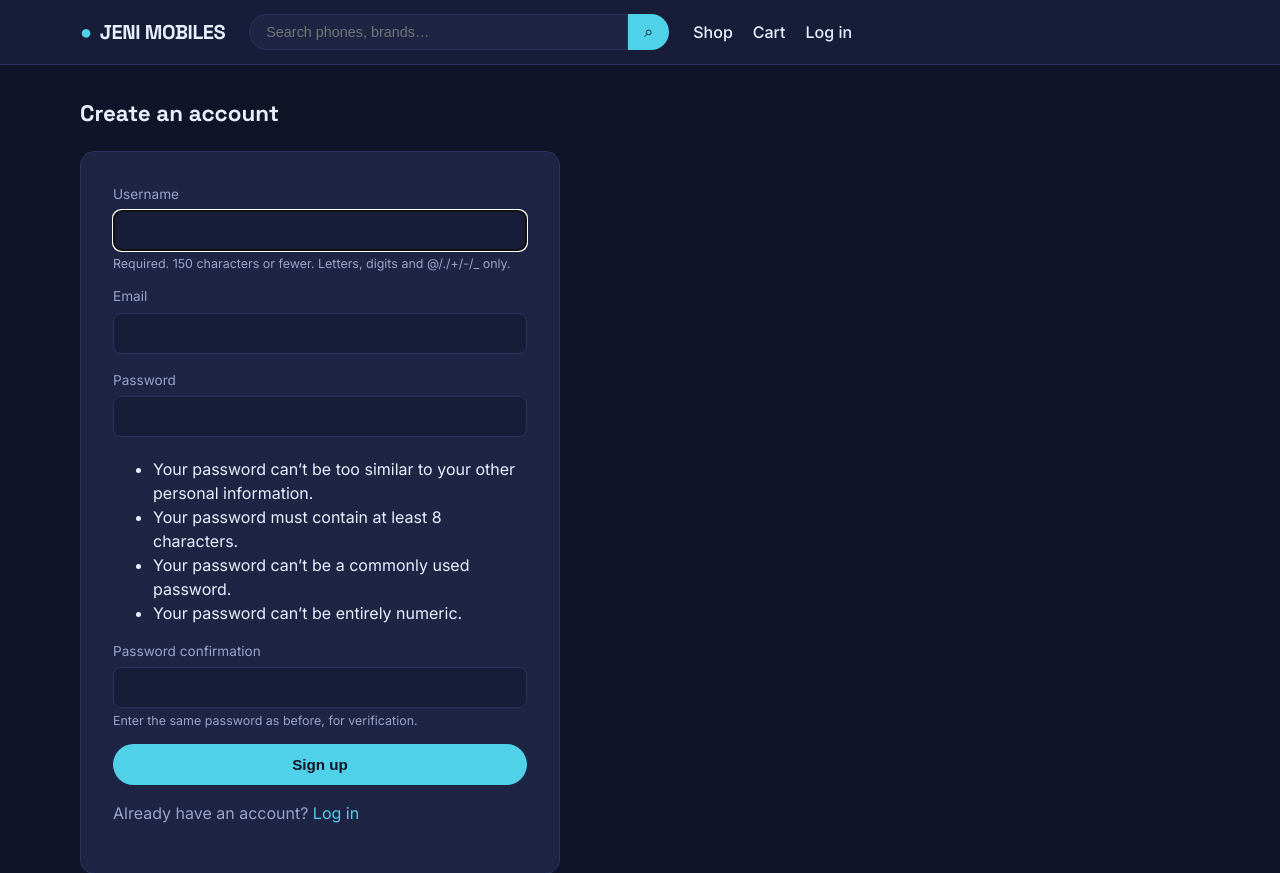
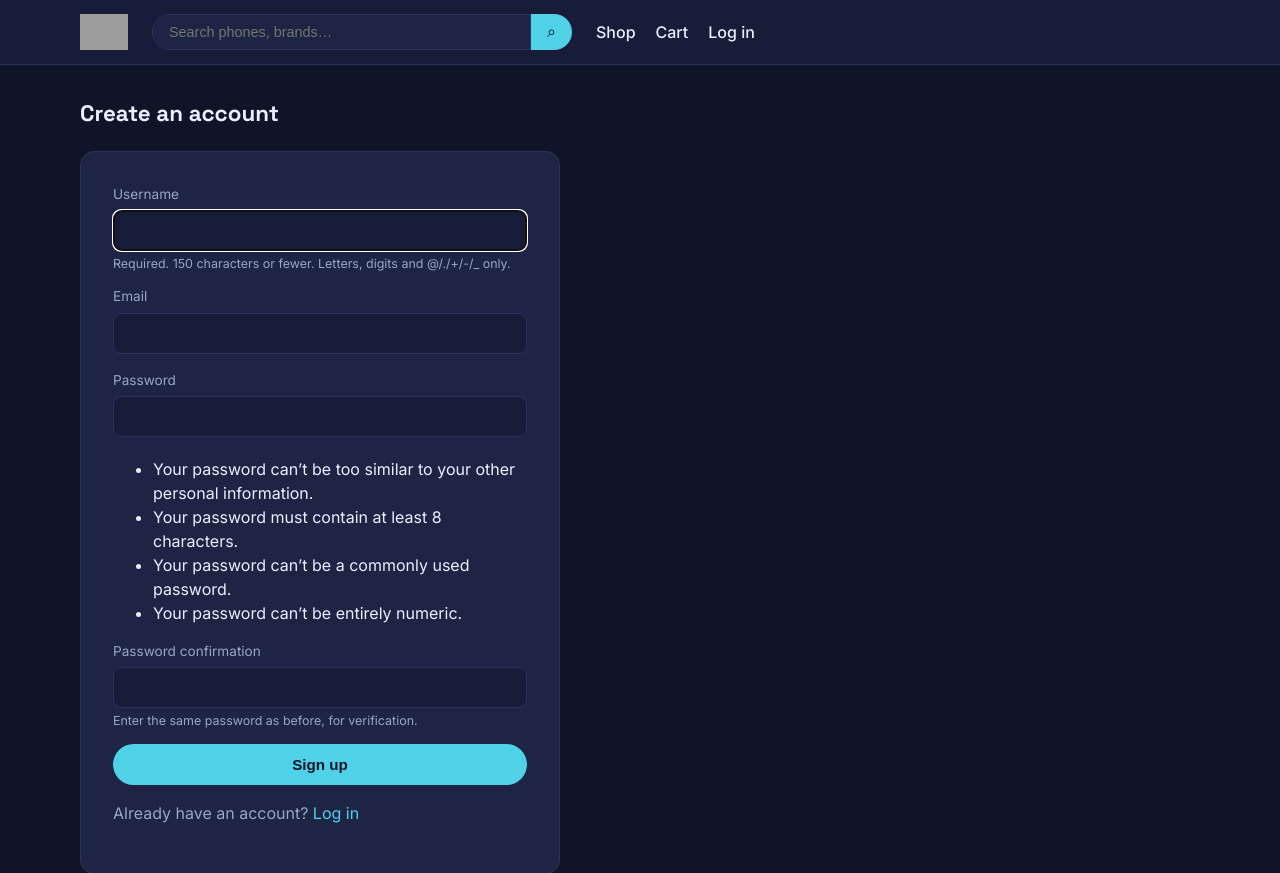
Before and after one commit to pythonuser6718-netizen/jerson, a Django app: page /signup/ in a window 1280 px wide. Shown: the top 873 px of the page. Run offline with Django 5.2, Linux system fonts and the light colour scheme; grey boxes are pictures that could not be loaded.

Commit message:
Update base.html

```diff
--- a/shop/templates/shop/base.html
+++ b/shop/templates/shop/base.html
@@ -14,7 +14,7 @@
     <header class="site-header">
         <div class="wrap header-inner">
             <a href="{% url 'home' %}" class="brand">
-                <span class="brand-mark">●</span> JENI MOBILES
+                <img src="{% static 'logo.svg' %}" alt="JENI MOBILES" style="height:36px; vertical-align:middle;">
             </a>
             <form class="search-form" action="{% url 'product_list' %}" method="get">
                 <input type="text" name="q" placeholder="Search phones, brands…" value="{{ request.GET.q|default:'' }}">
```
